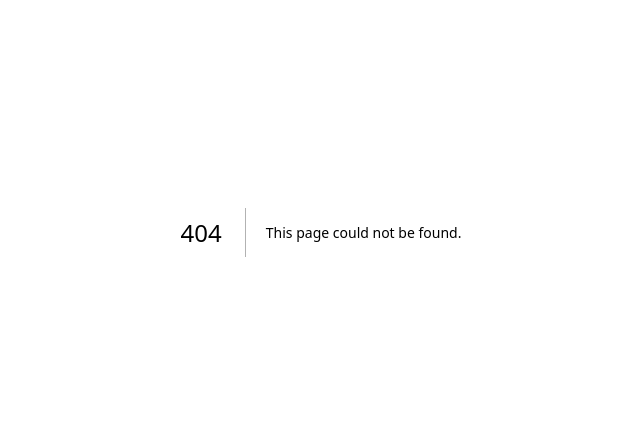
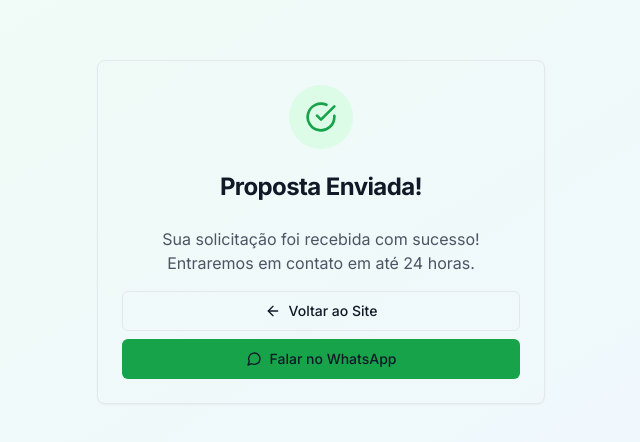
Before and after one commit to Fology/excel-expert-site, a Next.js app: page /obrigado in a window 1280 px wide. Before the commit this address had no page. Shown: the part 168-610 px from the top of the page, without its empty margins (319-959 px from the left). Built offline with nearby package versions, Linux system fonts and the light colour scheme.

Commit message:
Create page.tsx

```diff
--- /dev/null
+++ b/app/obrigado/page.tsx
@@ -0,0 +1,45 @@
+import { Button } from "@/components/ui/button";
+import { Card, CardContent, CardHeader, CardTitle } from "@/components/ui/card";
+import { CheckCircle, ArrowLeft, MessageCircle } from "lucide-react";
+
+export default function ObrigadoPage() {
+  return (
+    <main className="min-h-screen bg-gradient-to-br from-green-50 to-blue-50 flex items-center justify-center p-4">
+      <Card className="w-full max-w-md text-center">
+        <CardHeader>
+          <div className="mx-auto mb-4 flex h-16 w-16 items-center justify-center rounded-full bg-green-100">
+            <CheckCircle className="h-8 w-8 text-green-600" />
+          </div>
+          <CardTitle className="text-2xl font-bold text-gray-900">
+            Proposta Enviada!
+          </CardTitle>
+        </CardHeader>
+        <CardContent className="space-y-4">
+          <p className="text-gray-600">
+            Sua solicitação foi recebida com sucesso! Entraremos em contato em até 24 horas.
+          </p>
+          <div className="space-y-2">
+            <a href="/">
+              <Button variant="outline" className="w-full">
+                <ArrowLeft className="mr-2 h-4 w-4" />
+                Voltar ao Site
+              </Button>
+            </a>
+            <Button
+              className="w-full bg-green-600 hover:bg-green-700"
+              onClick={() => {
+                const phoneNumber = "5511999999999"; // ← SEU NÚMERO
+                const message = "Olá! Acabei de enviar uma proposta pelo site e gostaria de falar com você.";
+                const whatsappURL = `https://wa.me/${phoneNumber}?text=${encodeURIComponent(message)}`;
+                window.open(whatsappURL, '_blank');
+              }}
+            >
+              <MessageCircle className="mr-2 h-4 w-4" />
+              Falar no WhatsApp
+            </Button>
+          </div>
+        </CardContent>
+      </Card>
+    </main>
+  );
+}
```
